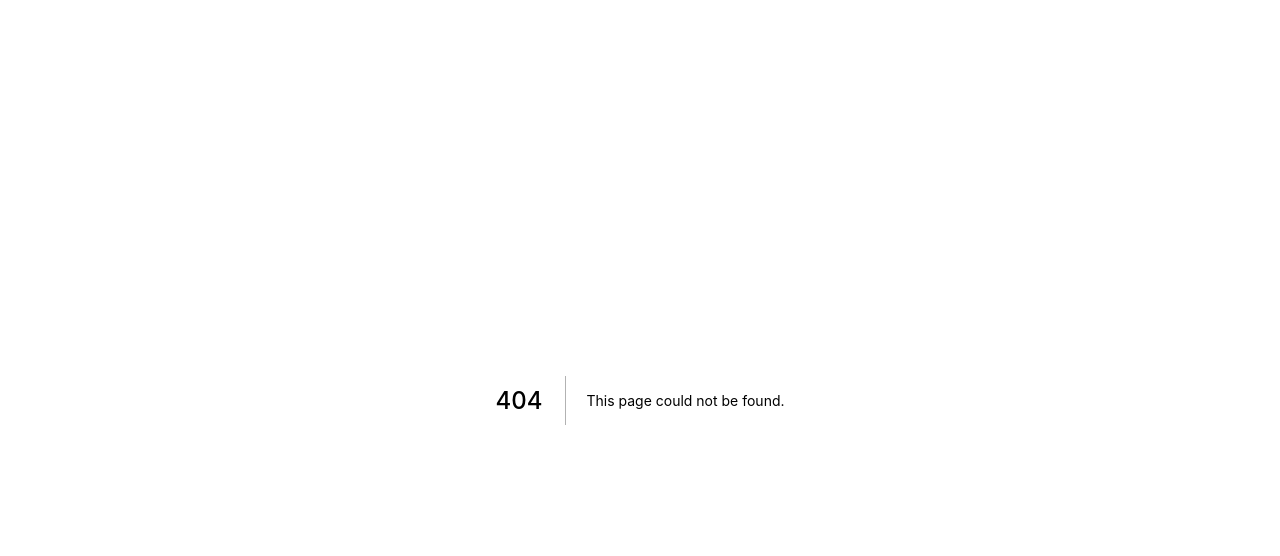
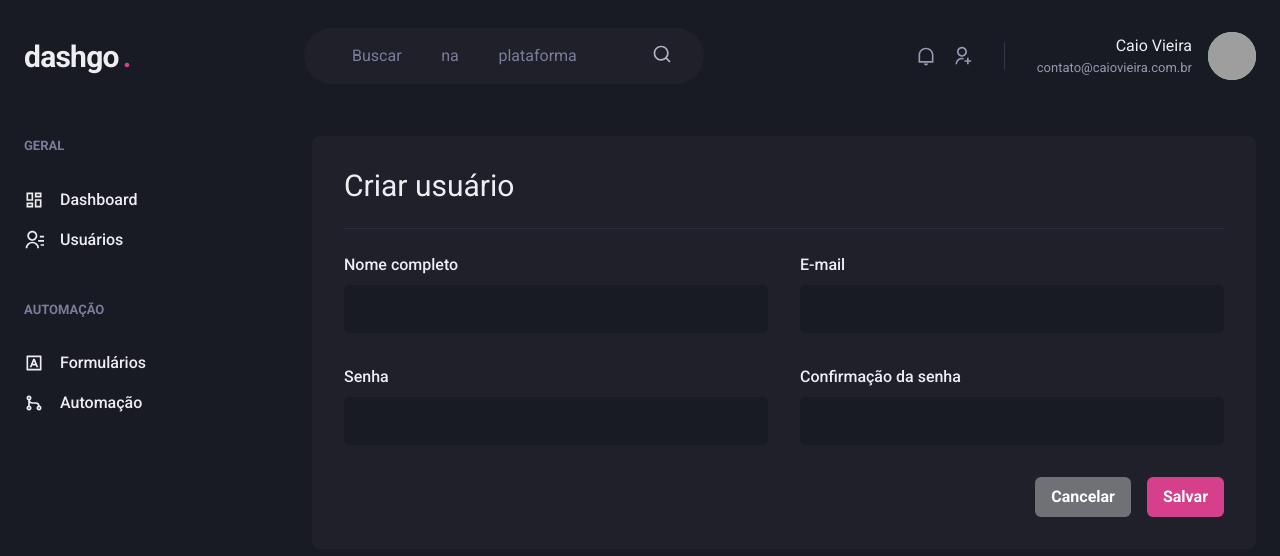
Before and after one commit to cvieira850/dashgo, a Next.js app: page /users/create in a window 1280 px wide. Before the commit this address had no page. Shown: the top 556 px of the page. Built offline with nearby package versions, Linux system fonts and the light colour scheme; grey boxes are pictures that could not be loaded.

Commit message:
feat: new page to create user

```diff
--- /dev/null
+++ b/src/pages/users/create.tsx
@@ -0,0 +1,40 @@
+import { Box,Button,Divider,Flex, Heading, HStack, SimpleGrid, VStack } from '@chakra-ui/react'
+import { Input } from '../../components/Form/Input'
+import { Header } from '../../components/Header'
+import { Sidebar } from '../../components/Sidebar'
+
+export default function CreateUser() {
+  return (
+    <Box>
+      <Header />
+
+      <Flex w="100%" my="6" maxWidth={1480} mx="auto" px="6">
+        <Sidebar />
+
+        <Box flex="1" borderRadius={8} bg="gray.800" p="8">
+          <Heading size="lg" fontWeight="normal">Criar usuário</Heading>
+
+          <Divider my="6" borderColor="gray.700" />
+
+          <VStack spacing="8">
+            <SimpleGrid minChildWidth="240px" spacing="8" w="100%">
+              <Input  name="name" label="Nome completo" />
+              <Input  name="email" label="E-mail" type="email"/>
+            </SimpleGrid>
+            <SimpleGrid minChildWidth="240px" spacing="8" w="100%">
+              <Input  name="password" label="Senha" type="password"/>
+              <Input  name="passwordConfirmation" label="Confirmação da senha" type="password"/>
+            </SimpleGrid>
+          </VStack>
+          <Flex mt="8" justify="flex-end">
+            <HStack spacing="4">
+              <Button colorScheme="whiteAlpha">Cancelar</Button>
+              <Button colorScheme="pink">Salvar</Button>
+            </HStack>
+
+          </Flex>
+        </Box>
+      </Flex>
+    </Box>
+  )
+}
```
